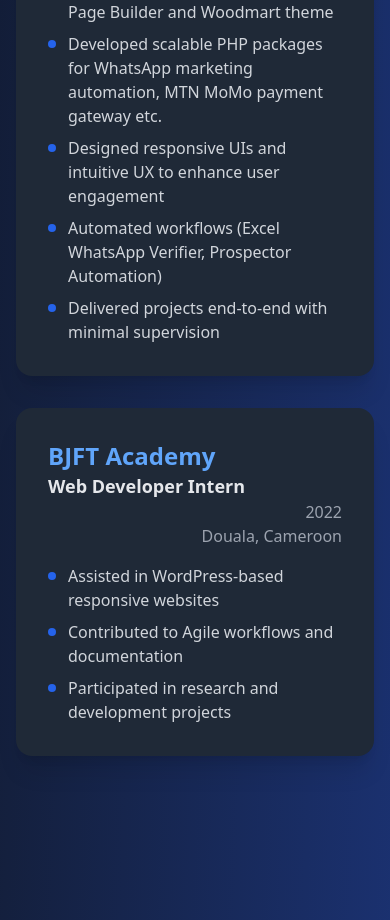
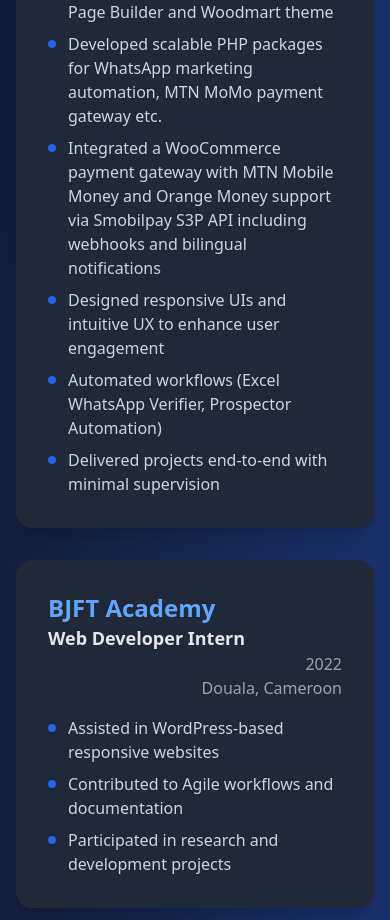
Before and after one commit to AngeArsene/portfolio-app, a React (Vite) app: page / in a window 390 px wide. Shown: the part 3540-4460 px from the top of the page. Built offline with nearby package versions, Linux system fonts and the light colour scheme.

Commit message:
docs: add WooCommerce Smobilpay Gateway to my Allready237 achievements.

```diff
--- a/src/i18n/locales/en.ts
+++ b/src/i18n/locales/en.ts
@@ -56,6 +56,7 @@ export default {
       achievements: [
         'Built a multi-vendor e-commerce website with WordPress, WooCommerce, WCFM, WP Bakery Page Builder and Woodmart theme',
         'Developed scalable PHP packages for WhatsApp marketing automation, MTN MoMo payment gateway etc.',
+        "Integrated a WooCommerce payment gateway with MTN Mobile Money and Orange Money support via Smobilpay S3P API including webhooks and bilingual notifications",
         'Designed responsive UIs and intuitive UX to enhance user engagement',
         'Automated workflows (Excel WhatsApp Verifier, Prospector Automation)',
         'Delivered projects end-to-end with minimal supervision',
--- a/src/i18n/locales/fr.ts
+++ b/src/i18n/locales/fr.ts
@@ -56,6 +56,7 @@ export default {
       achievements: [
         "J'ai créé un site Web de commerce électronique multifournisseur avec WordPress WooCommerce, WCFM, WP Bakery Page Builder et le thème Woodmart",
         "Développé des packages PHP évolutifs pour l'automatisation du marketing WhatsApp, la passerelle de paiement MTN MoMo, etc.",
+        "Développé une passerelle de paiement WooCommerce supportant MTN Mobile Money et Orange Money via l'API Smobilpay S3P avec webhooks automatisés et notifications bilingues",
         "Conçu des interfaces utilisateur réactives et une expérience utilisateur intuitive pour améliorer l'engagement des utilisateurs",
         'Automatisation des flux de travail (Vérificateur Excel WhatsApp, Automatisation Prospecteur)',
         'Livraison de projets de bout en bout avec supervision minimale',
```
